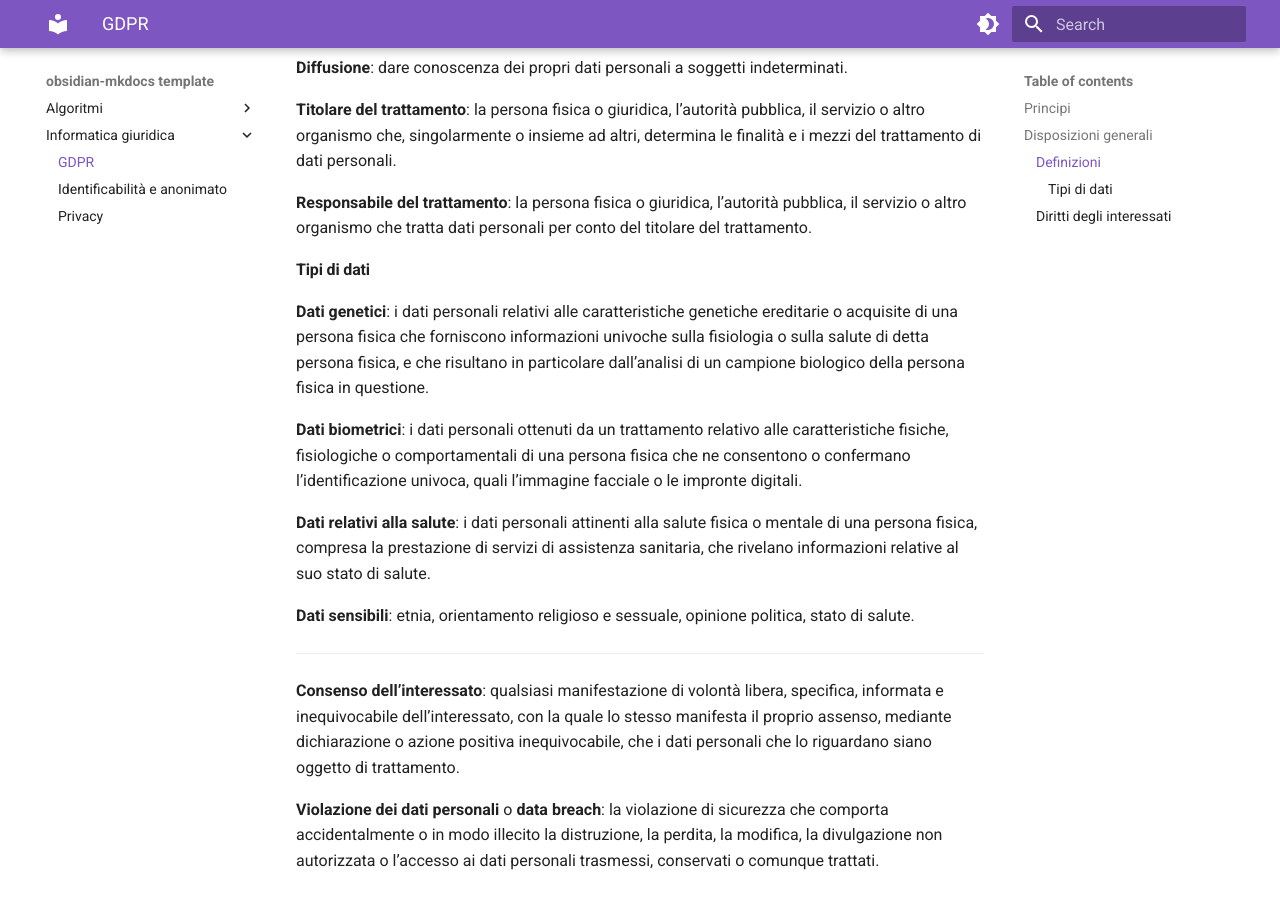
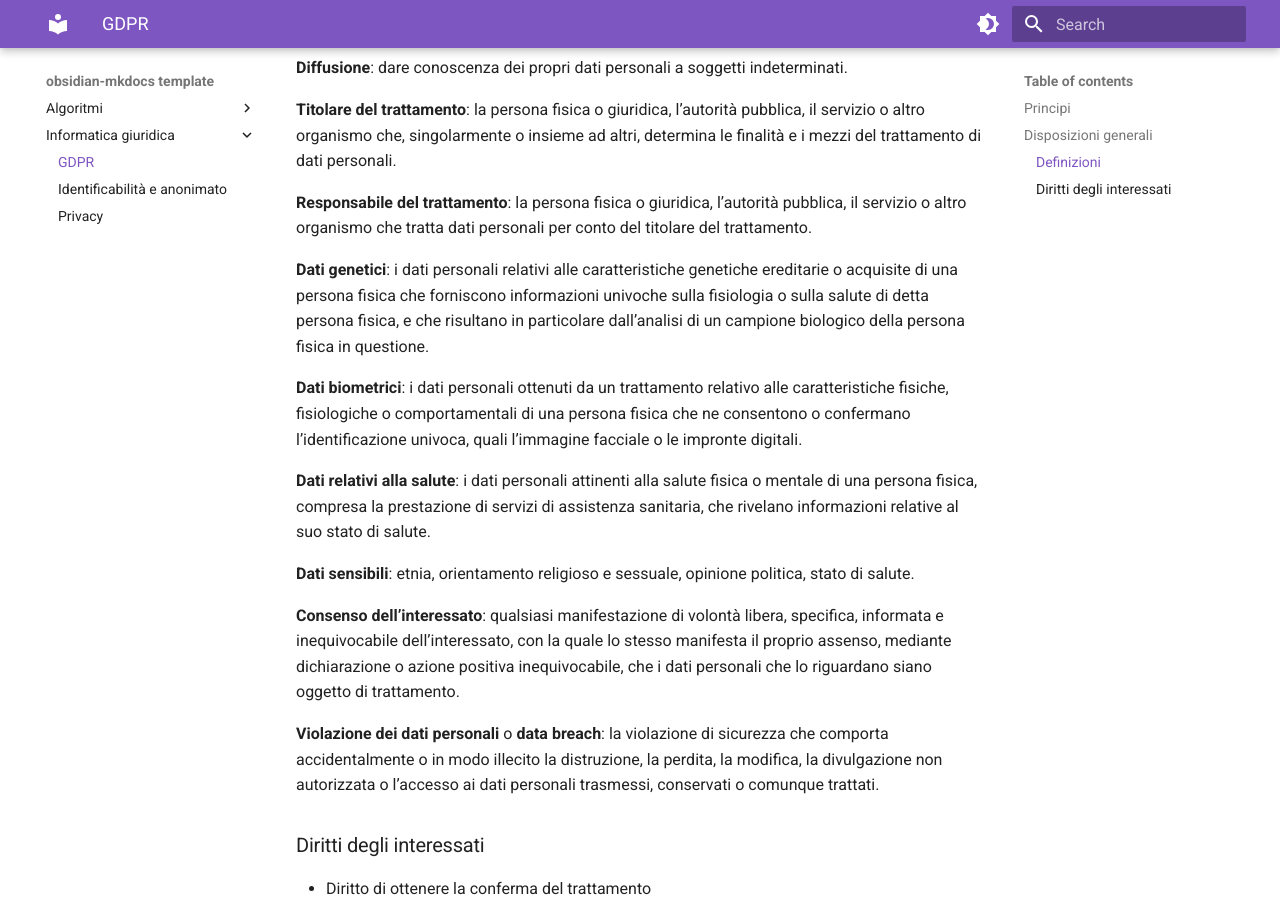
Before and after one commit to LeddaZ/notes, an MkDocs documentation site: the page built from docs/Informatica giuridica/GDPR.md, in a window 1280 px wide and 900 px high, scrolled down 1136 px. Built offline with MkDocs 1.6.1 and Material for MkDocs 9.7.7, drawn with Linux system fonts in a browser that asks for light colours.

Commit message:
notes: vault backup: 2023-12-03 21:04:01
Signed-off-by: Leonardo Ledda <leonardoledda@gmail.com>

```diff
--- a/docs/Informatica giuridica/GDPR.md
+++ b/docs/Informatica giuridica/GDPR.md
@@ -30,7 +30,6 @@ Il beneficiario del diritto alla protezione dei dati è la **persona fisica**.
 
 **Responsabile del trattamento**: la persona fisica o giuridica, l’autorità pubblica, il servizio o altro organismo che tratta dati personali per conto del titolare del trattamento.
 
-#### Tipi di dati
 **Dati genetici**: i dati personali relativi alle caratteristiche genetiche ereditarie o acquisite di una persona fisica che forniscono informazioni univoche sulla fisiologia o sulla salute di detta persona fisica, e che risultano in particolare dall’analisi di un campione biologico della persona fisica in questione.
 
 **Dati biometrici**: i dati personali ottenuti da un trattamento relativo alle caratteristiche fisiche, fisiologiche o comportamentali di una persona fisica che ne consentono o confermano l’identificazione univoca, quali l’immagine facciale o le impronte digitali.
@@ -39,7 +38,6 @@ Il beneficiario del diritto alla protezione dei dati è la **persona fisica**.
 
 **Dati sensibili**: etnia, orientamento religioso e sessuale, opinione politica, stato di salute.
 
----
 **Consenso dell’interessato**: qualsiasi manifestazione di volontà libera, specifica, informata e inequivocabile dell’interessato, con la quale lo stesso manifesta il proprio assenso, mediante dichiarazione o azione positiva inequivocabile, che i dati personali che lo riguardano siano oggetto di trattamento.
 
 **Violazione dei dati personali** o **data breach**: la violazione di sicurezza che comporta accidentalmente o in modo illecito la distruzione, la perdita, la modifica, la divulgazione non autorizzata o l’accesso ai dati personali trasmessi, conservati o comunque trattati.
```
